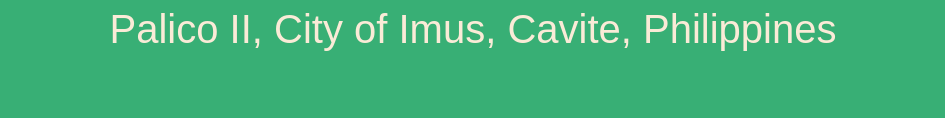
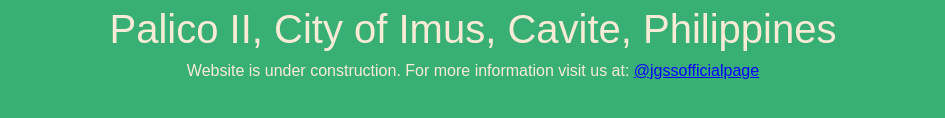
Before and after one commit to pjgssgio/pjgss_website, a plain HTML site: page index.html in a window 1280 px wide. Shown: the part 458-576 px from the top of the page, without its empty margins (167-1112 px from the left). Drawn offline with nearby package versions, Linux system fonts and the light colour scheme.

Commit message:
Add: Maintenance redirect

```diff
--- a/css/style.css
+++ b/css/style.css
@@ -10,3 +10,7 @@
 span {
     color:antiquewhite !important;
 }
+
+a {
+    color: blue;
+}
--- a/index.html
+++ b/index.html
@@ -12,6 +12,7 @@
         <img class="d-block mx-auto" src="./img/logo.png" name="pjgss_logo" alt="PJGSS Logo">
         <span class="d-block mx-auto h1 text-center fw-bolder">Pastorelle - Jesus Good Shepherd School, Inc.</span>
         <span class="d-block mx-auto h1 text-center">Palico II, City of Imus, Cavite, Philippines</span>
+        <span class="d-block mx-auto h6 text-center">Website is under construction. For more information visit us at: <a href="https://www.facebook.com/jgssofficialpage">@jgssofficialpage</a></span>
     </div>
 </body>
 </html>
```
